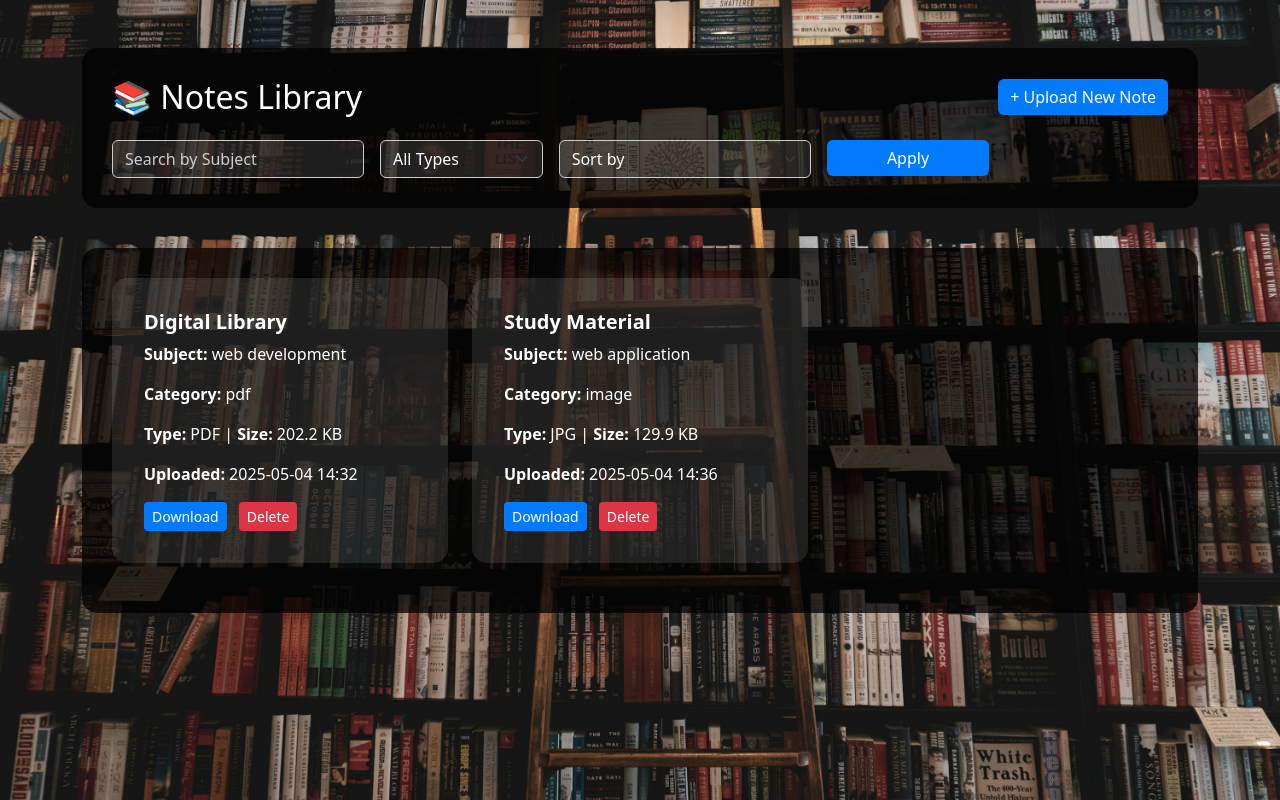
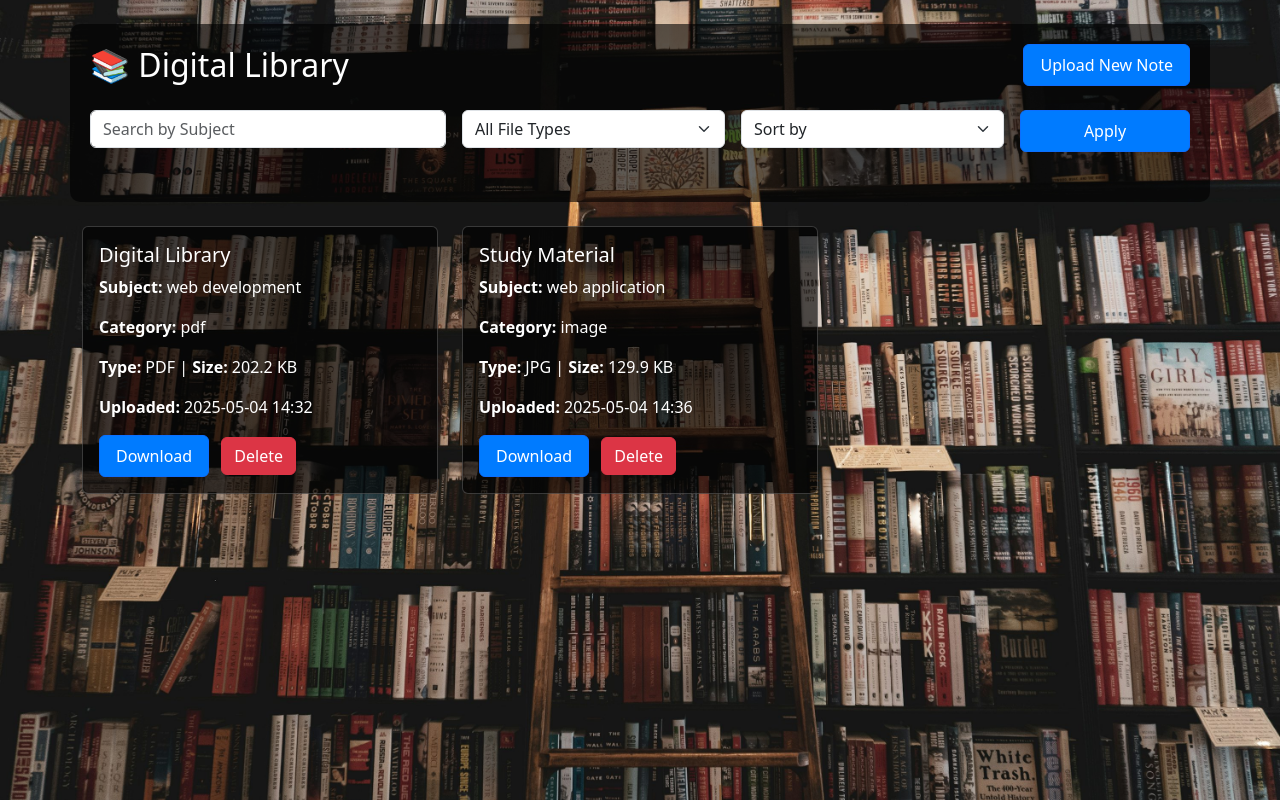
Before and after one commit to avin-dsouza/Digital-Library, a Flask app: page / in a window 1280 px wide. Run offline with Flask 3, Linux system fonts and the light colour scheme.

Commit message:
Apply latest changes

```diff
--- a/templates/index.html
+++ b/templates/index.html
@@ -2,7 +2,8 @@
 <html lang="en">
 <head>
   <meta charset="UTF-8">
-  <title>Notes List</title>
+  <title>📚 Digital Library</title>
+  <meta name="viewport" content="width=device-width, initial-scale=1">
   <link href="https://cdn.jsdelivr.net/npm/bootstrap@5.3.0/dist/css/bootstrap.min.css" rel="stylesheet">
   <style>
     body {
@@ -12,115 +13,95 @@
       background-attachment: fixed;
       color: white;
     }
-    .section {
-      background-color: rgba(0, 0, 0, 0.75);
-      padding: 30px;
-      border-radius: 15px;
-      margin-bottom: 40px;
+    .overlay {
+      background-color: rgba(0, 0, 0, 0.6);
+      padding: 20px;
+      border-radius: 10px;
     }
     .card {
       margin-bottom: 20px;
-      background-color: rgba(255, 255, 255, 0.1);
-      border: none;
+      background-color: rgba(0, 0, 0, 0.65); /* Darker cards */
       color: white;
-      border-radius: 15px;
-    }
-    .card-title {
-      font-weight: bold;
+      border: 1px solid rgba(255, 255, 255, 0.2);
     }
     .btn-primary {
       background-color: #007bff;
-      border: none;
+      color: white;
+      padding: 8px 16px;
     }
     .btn-danger {
       background-color: #dc3545;
-      border: none;
+      color: white;
+      padding: 6px 12px;
     }
     .filters .form-control,
     .filters .form-select {
-      background-color: rgba(255, 255, 255, 0.1);
-      border: 1px solid #ccc;
-      color: white;
-    }
-    .filters .form-control::placeholder {
-      color: #ccc;
-    }
-    .filters option {
-      background-color: white;
-      color: black;
+      margin-bottom: 10px;
     }
   </style>
 </head>
 <body>
-
-  <div class="container mt-5">
-
-    <!-- Upload & Filter Section -->
-    <div class="section">
+  <div class="container my-4 overlay">
     <div class="d-flex justify-content-between align-items-center mb-4">
-        <h2 class="mb-0">📚 Notes Library</h2>
-        <a href="/upload" class="btn btn-primary">+ Upload New Note</a>
+      <h2 class="mb-0">📚 Digital Library</h2>
+      <a href="/upload" class="btn btn-primary">Upload New Note</a>
     </div>
 
-      <form method="get" class="row filters g-3">
-        <div class="col-md-3">
+    <form method="get" class="row filters g-3 mb-4">
+      <div class="col-12 col-md-4">
         <input type="text" name="subject" class="form-control" placeholder="Search by Subject" value="{{ request.args.get('subject', '') }}">
       </div>
-
-        <div class="col-md-2">
+      <div class="col-12 col-md-3">
         <select name="file_type" class="form-select">
-            <option value="">All Types</option>
+          <option value="">All File Types</option>
           {% for ext in ['pdf', 'doc', 'docx', 'ppt', 'pptx', 'jpg', 'jpeg', 'png'] %}
             <option value="{{ ext }}" {% if request.args.get('file_type') == ext %}selected{% endif %}>{{ ext|upper }}</option>
           {% endfor %}
         </select>
       </div>
-
-        <div class="col-md-3">
+      <div class="col-12 col-md-3">
         <select name="sort_by" class="form-select">
           <option value="">Sort by</option>
           <option value="title_asc" {% if request.args.get('sort_by') == 'title_asc' %}selected{% endif %}>Title A-Z</option>
           <option value="title_desc" {% if request.args.get('sort_by') == 'title_desc' %}selected{% endif %}>Title Z-A</option>
-            <option value="size_asc" {% if request.args.get('sort_by') == 'size_asc' %}selected{% endif %}>Size ↑</option>
-            <option value="size_desc" {% if request.args.get('sort_by') == 'size_desc' %}selected{% endif %}>Size ↓</option>
+          <option value="size_asc" {% if request.args.get('sort_by') == 'size_asc' %}selected{% endif %}>Smallest First</option>
+          <option value="size_desc" {% if request.args.get('sort_by') == 'size_desc' %}selected{% endif %}>Largest First</option>
           <option value="date_asc" {% if request.args.get('sort_by') == 'date_asc' %}selected{% endif %}>Oldest First</option>
           <option value="date_desc" {% if request.args.get('sort_by') == 'date_desc' %}selected{% endif %}>Newest First</option>
         </select>
       </div>
-
-        <div class="col-md-2">
+      <div class="col-12 col-md-2">
         <button type="submit" class="btn btn-primary w-100">Apply</button>
       </div>
     </form>
   </div>
 
-    <!-- Notes Section -->
-    <div class="section">
+  <div class="container">
     <div class="row">
       {% for note in notes %}
-          <div class="col-md-4">
-            <div class="card p-3">
+        <div class="col-12 col-md-6 col-lg-4">
+          <div class="card">
             <div class="card-body">
               <h5 class="card-title">{{ note.title }}</h5>
               <p class="card-text"><strong>Subject:</strong> {{ note.subject }}</p>
               <p class="card-text"><strong>Category:</strong> {{ note.category }}</p>
-                <p class="card-text"><strong>Type:</strong> {{ note.file_type|upper }} |
-                  <strong>Size:</strong> {{ (note.file_size / 1024)|round(1) }} KB</p>
+              <p class="card-text">
+                <strong>Type:</strong> {{ note.file_type.upper() }} |
+                <strong>Size:</strong> {{ (note.file_size / 1024)|round(1) }} KB
+              </p>
               <p class="card-text"><strong>Uploaded:</strong> {{ note.uploaded_at.strftime('%Y-%m-%d %H:%M') }}</p>
-                <a href="/uploads/{{ note.filename }}" class="btn btn-sm btn-primary me-2">Download</a>
-                <form action="/delete/{{ note.id }}" method="POST" class="d-inline" onsubmit="return confirm('Delete this note?');">
-                  <button type="submit" class="btn btn-sm btn-danger">Delete</button>
+              <a href="/uploads/{{ note.filename }}" class="btn btn-primary me-2">Download</a>
+              <form action="/delete/{{ note.id }}" method="POST" style="display:inline;" onsubmit="return confirm('Are you sure you want to delete this note?');">
+                <button type="submit" class="btn btn-danger">Delete</button>
               </form>
             </div>
           </div>
         </div>
       {% else %}
-          <p class="text-center">No notes found.</p>
+        <p class="text-white text-center">No notes found.</p>
       {% endfor %}
     </div>
   </div>
 
-  </div>
-
 </body>
 </html>
```
Also changed, not shown: instance/notes.db, static/screenshot.png, uploads/Study_meterial_website_.jpg (added), uploads/notes_sharing.png (deleted), 2 other files. Lines whose indentation alone changed are shown as unchanged.
